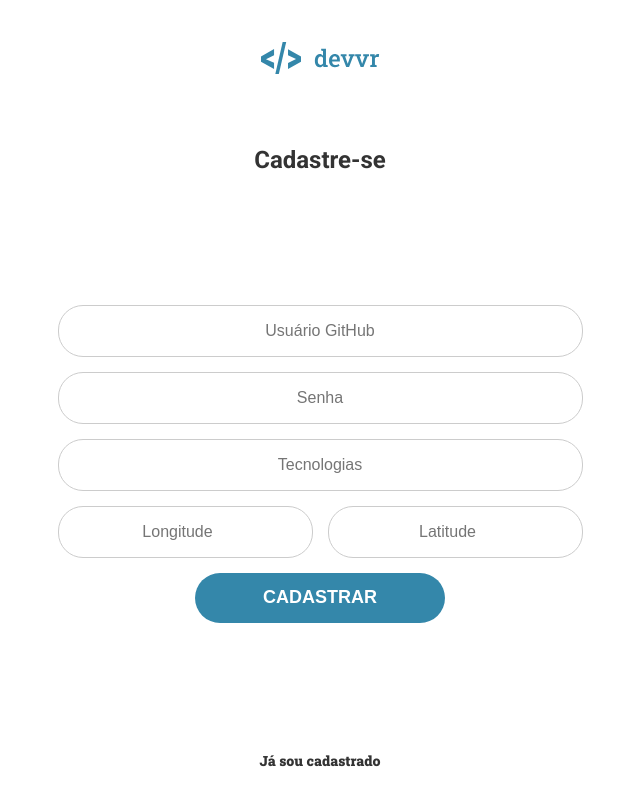
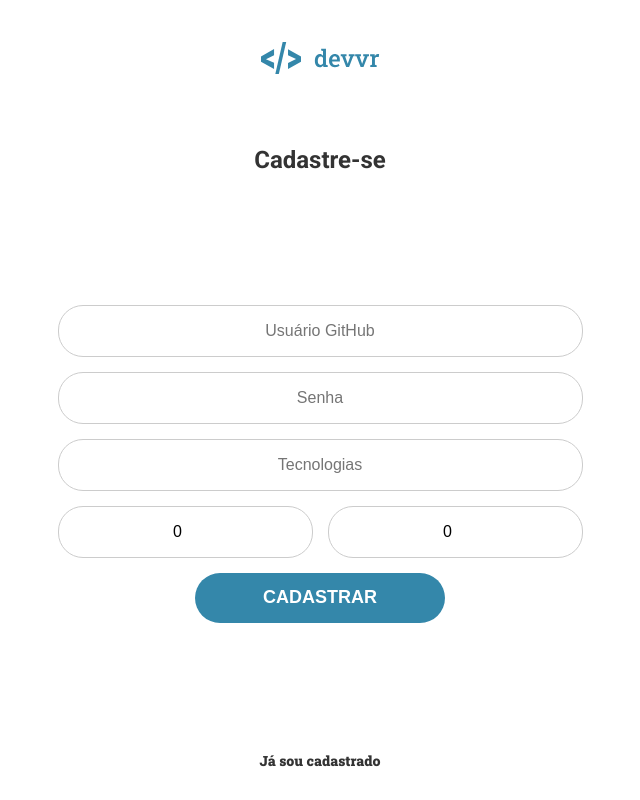
Before and after one commit to fischerafael/devvr-frontend, a Next.js app: page /register in a window 1280 px wide. Shown: the whole page, without its empty margins (320-960 px from the left). Built offline with nearby package versions, Linux system fonts and the light colour scheme; no server answers.

Commit message:
implemented create user feature

```diff
--- a/package.json
+++ b/package.json
@@ -12,7 +12,9 @@
 	"author": "",
 	"license": "ISC",
 	"dependencies": {
+		"@types/axios": "^0.14.0",
 		"@types/styled-components": "^5.1.7",
+		"axios": "^0.21.1",
 		"next": "^10.0.5",
 		"react": "^17.0.1",
 		"react-dom": "^17.0.1",
--- a/pages/register/index.tsx
+++ b/pages/register/index.tsx
@@ -1,11 +1,36 @@
 import Link from 'next/link';
-import React from 'react';
+import { useRouter } from 'next/router';
+import React, { useState } from 'react';
 import styled from 'styled-components';
 import WhiteMenu from '../../src/components/menu/white-menu';
 import { PageContainerStyle } from '../../src/styles/page-container';
 import { MainButtonStyle } from '../../src/styles/main-button';
+import useGetPosition from '../../src/hooks/useGetPosition';
+import UserServices from '../../src/services/user';
 
 const Register = () => {
+	const router = useRouter();
+	const [username, setUsername] = useState('');
+	const [password, setPassword] = useState('');
+	const [tech, setTech] = useState('');
+	const { latitude, longitude, setLatitude, setLongitude } = useGetPosition();
+
+	async function createUserHandler(e: any) {
+		e.preventDefault();
+
+		const response = await UserServices.create({
+			username,
+			password,
+			tech,
+			latitude,
+			longitude
+		});
+
+		alert(`Usuário ${response.data.username} criado com sucesso`);
+
+		router.push('/login');
+	}
+
 	return (
 		<PageContainerStyle>
 			<WhiteMenu whiteMenu={true} />
@@ -15,15 +40,42 @@ const Register = () => {
 
 			<PageFormBodyStyle>
 				<form>
-					<input type="text" placeholder="Usuário GitHub" />
-					<input type="password" placeholder="Senha" />
-					<input type="text" placeholder="Tecnologias" />
+					<input
+						type="text"
+						placeholder="Usuário GitHub"
+						value={username}
+						onChange={(e) => setUsername(e.target.value)}
+					/>
+					<input
+						type="password"
+						placeholder="Senha"
+						value={password}
+						onChange={(e) => setPassword(e.target.value)}
+					/>
+					<input
+						type="text"
+						placeholder="Tecnologias"
+						value={tech}
+						onChange={(e) => setTech(e.target.value)}
+					/>
 					<div>
-						<input type="number" placeholder="Longitude" />
-						<input type="number" placeholder="Latitude" />
+						<input
+							type="number"
+							placeholder="Longitude"
+							value={longitude}
+							onChange={(e) => setLongitude(+e.target.value)}
+						/>
+						<input
+							type="number"
+							placeholder="Latitude"
+							value={latitude}
+							onChange={(e) => setLatitude(+e.target.value)}
+						/>
 					</div>
 				</form>
-				<MainButtonStyle>CADASTRAR</MainButtonStyle>
+				<MainButtonStyle onClick={createUserHandler}>
+					CADASTRAR
+				</MainButtonStyle>
 			</PageFormBodyStyle>
 
 			<PageFormFooterStyle>
--- /dev/null
+++ b/src/hooks/useGetPosition.tsx
@@ -0,0 +1,29 @@
+import { useEffect, useState } from 'react';
+
+const useGetPosition = () => {
+	const [latitude, setLatitude] = useState(0);
+	const [longitude, setLongitude] = useState(0);
+
+	useEffect(() => {
+		getLocation();
+	}, []);
+
+	function getLocation() {
+		navigator.geolocation.getCurrentPosition(
+			function (position: any) {
+				setLatitude(position.coords.latitude);
+				setLongitude(position.coords.longitude);
+			},
+			function (err) {
+				alert('Erro ao carregar posição do usuário');
+				console.log(err);
+				setLatitude(0);
+				setLongitude(0);
+			}
+		);
+	}
+
+	return { latitude, longitude, setLatitude, setLongitude };
+};
+
+export default useGetPosition;
--- /dev/null
+++ b/src/services/index.ts
@@ -0,0 +1,7 @@
+import axios from 'axios';
+
+const api = axios.create({
+	baseURL: 'https://devvr-backend.herokuapp.com'
+});
+
+export default api;
--- /dev/null
+++ b/src/services/user/index.ts
@@ -0,0 +1,16 @@
+import api from '..';
+
+const UserServices = {
+	async create(data: {
+		username: string;
+		password: string;
+		tech: string;
+		latitude: number;
+		longitude: number;
+	}) {
+		const response = await api.post('users', data);
+		return response;
+	}
+};
+
+export default UserServices;
```
Also changed, not shown: 1 other file (tests, documents, lock files or other folders).
